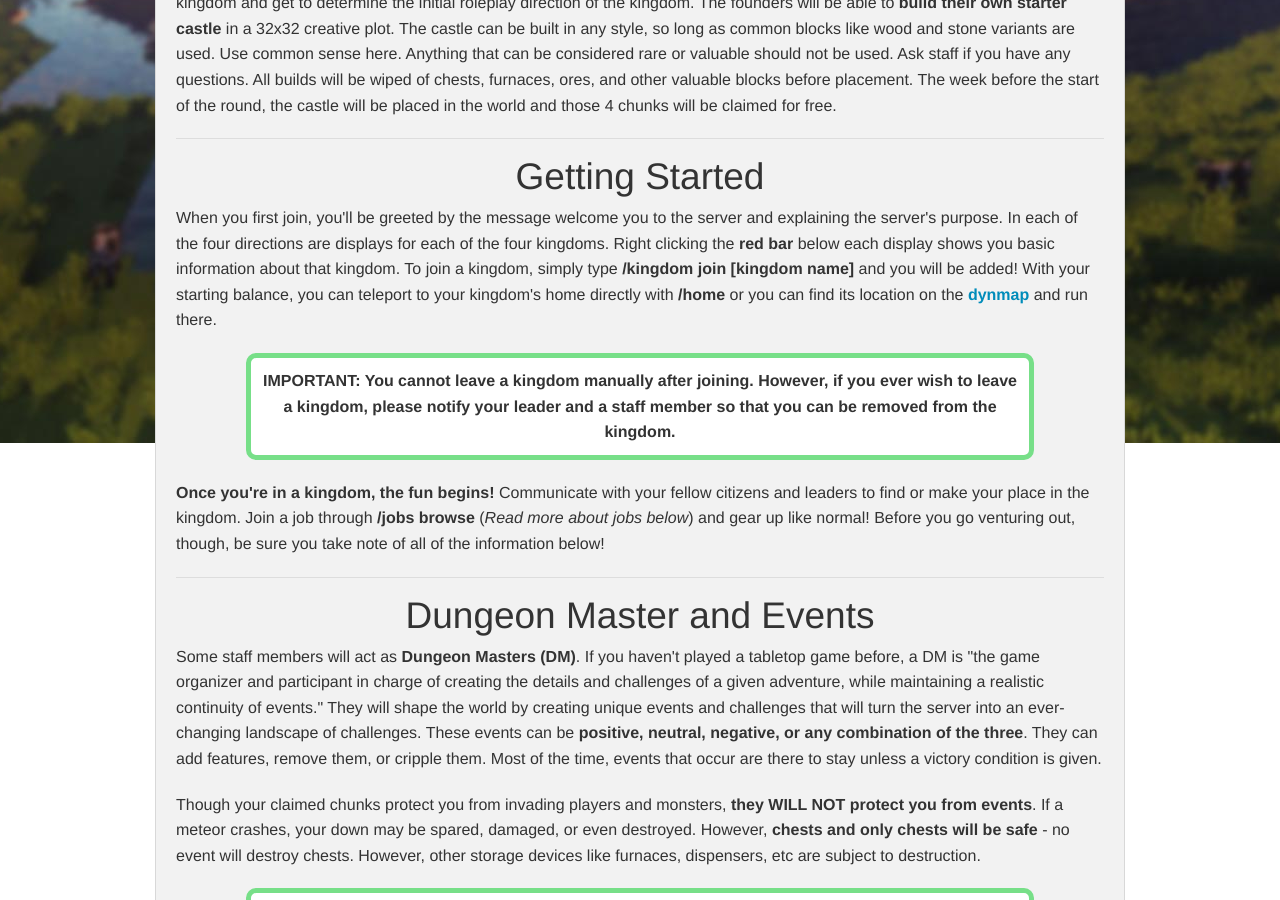
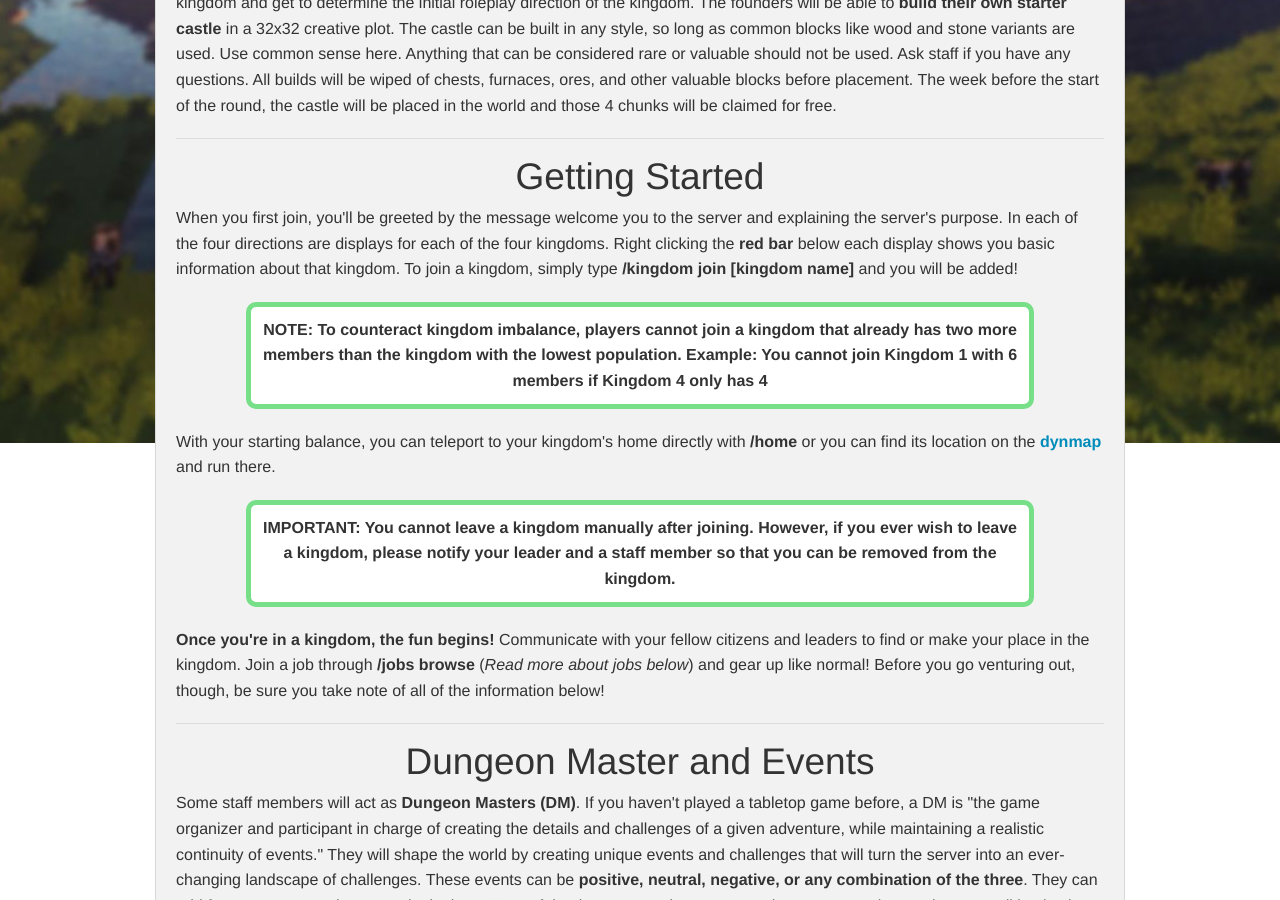
Before and after one commit to damnation-eu/website-beta, a Jekyll site: the page built from rpg-gameplay.md, in a window 1280 px wide and 900 px high, scrolled down 731 px. Built offline with Jekyll 4.4.1, drawn with Linux system fonts in a browser that asks for light colours; nearby versions of some CDN libraries; library files that are not in the unit come from our copies.

Commit message:
Update rpg-gameplay.md

```diff
--- a/rpg-gameplay.md
+++ b/rpg-gameplay.md
@@ -30,7 +30,13 @@
 ##Getting Started
 </div>
 
-<p>When you first join, you'll be greeted by the message welcome you to the server and explaining the server's purpose. In each of the four directions are displays for each of the four kingdoms. Right clicking the <b>red bar</b> below each display shows you basic information about that kingdom. To join a kingdom, simply type <b>/kingdom join [kingdom name]</b> and you will be added! With your starting balance, you can teleport to your kingdom's home directly with <b>/home</b> or you can find its location on the <a href="https://damnation.eu/rpgmap"><b>dynmap</b></a> and run there.</p>
+<p>When you first join, you'll be greeted by the message welcome you to the server and explaining the server's purpose. In each of the four directions are displays for each of the four kingdoms. Right clicking the <b>red bar</b> below each display shows you basic information about that kingdom. To join a kingdom, simply type <b>/kingdom join [kingdom name]</b> and you will be added!</p>
+
+<p style="border: 5px solid #77df88; text-align:center;border-radius:10px;background-color:#ffffff; padding: 10px;margin: 0px 70px 20px 70px;">
+<b>NOTE: To counteract kingdom imbalance, players cannot join a kingdom that already has two more members than the kingdom with the lowest population. Example: You cannot join Kingdom 1 with 6 members if Kingdom 4 only has 4</b>
+</p>
+
+<p>With your starting balance, you can teleport to your kingdom's home directly with <b>/home</b> or you can find its location on the <a href="https://damnation.eu/rpgmap"><b>dynmap</b></a> and run there.</p>
 
 <p style="border: 5px solid #77df88; text-align:center;border-radius:10px;background-color:#ffffff; padding: 10px;margin: 0px 70px 20px 70px;">
 <b>IMPORTANT: You cannot leave a kingdom manually after joining. However, if you ever wish to leave a kingdom, please notify your leader and a staff member so that you can be removed from the kingdom.</b>
```
